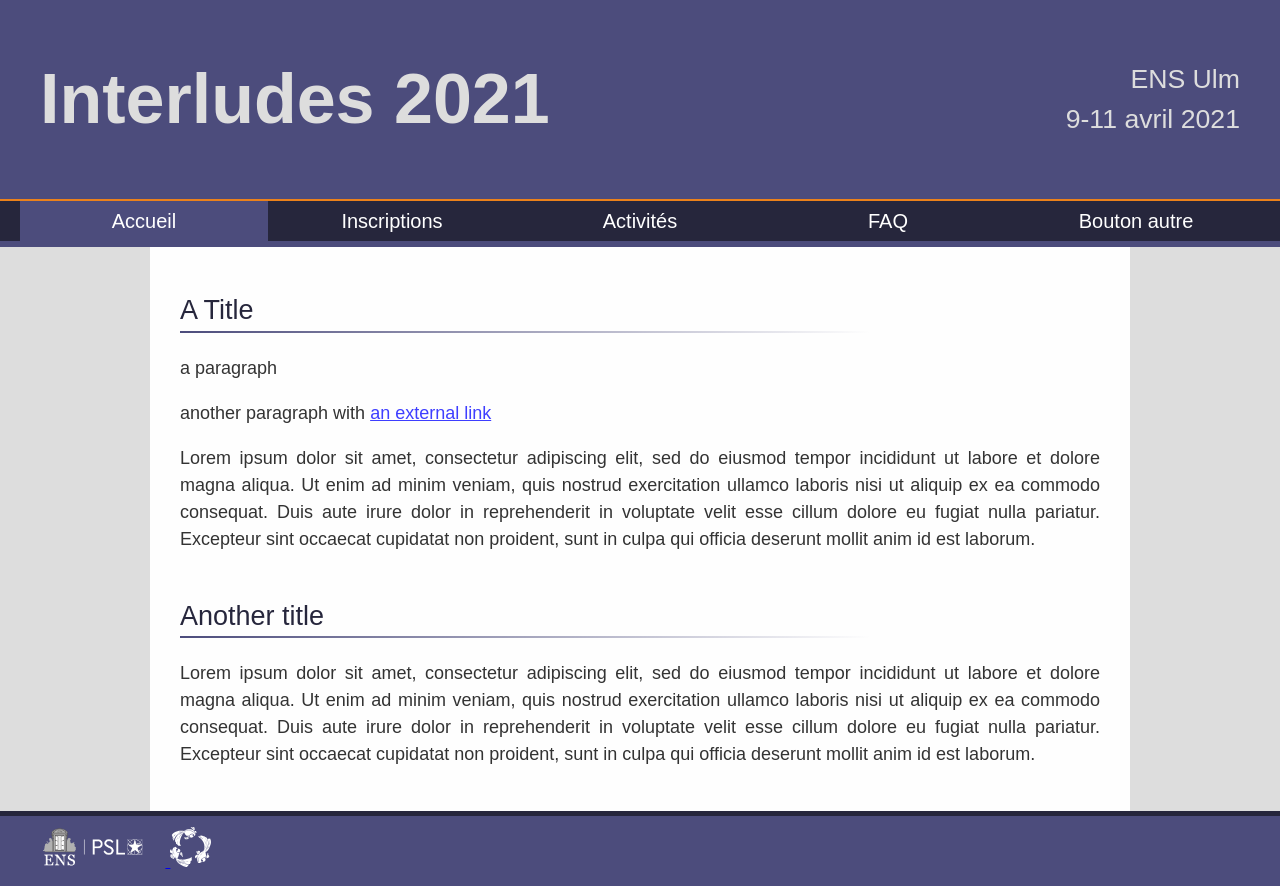
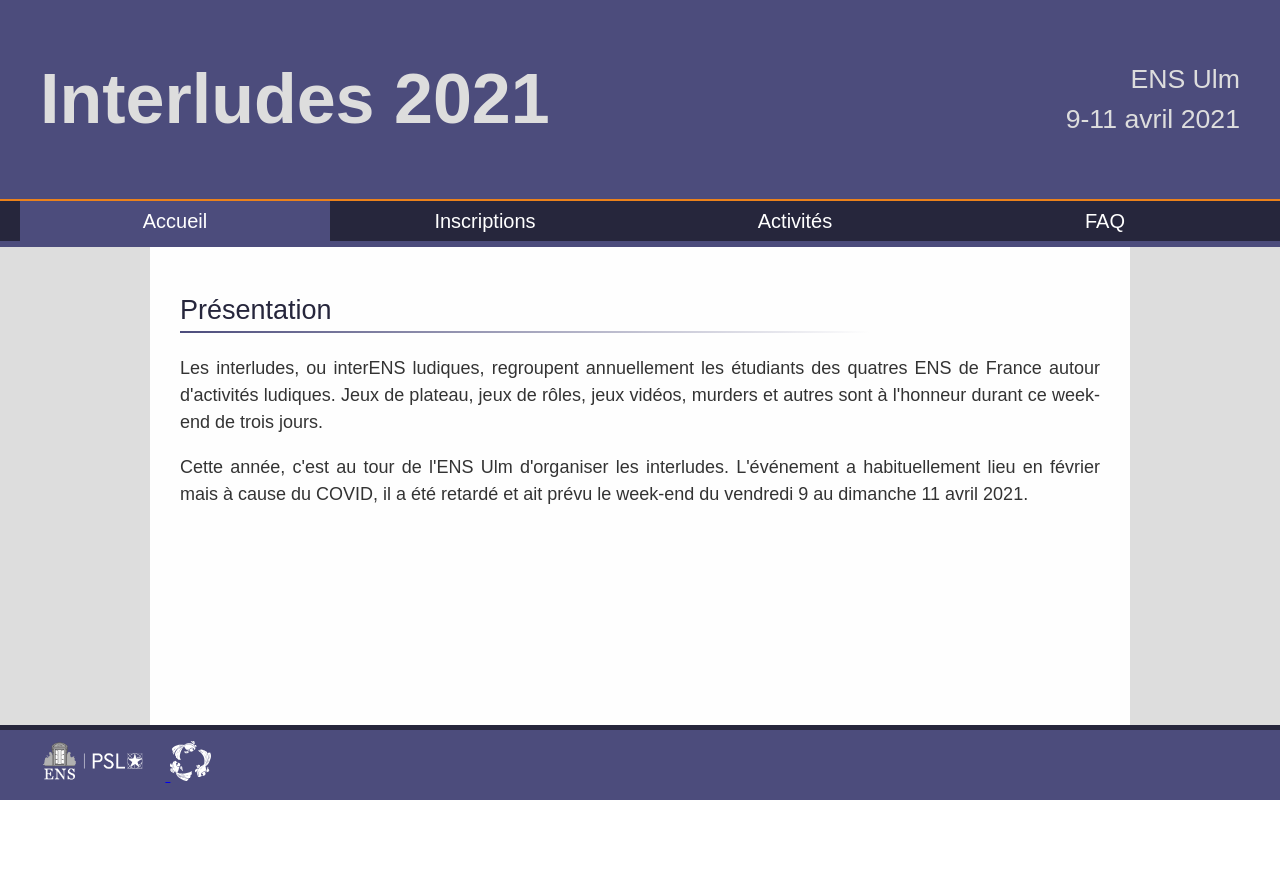
Before and after one commit to dlesbre/site-interludes, a Django app: page / in a window 1280 px wide. After the commit the page ends 800 px from the top, so only its background shows below. Run offline with Django 3.2, Linux system fonts and the light colour scheme.

Commit message:
Wrote short presentation

```diff
--- a/home/templates/base.html
+++ b/home/templates/base.html
@@ -40,10 +40,6 @@
 				class={% if slug == "faq" %}"current"{% else %}"internal"{% endif %}>
 				FAQ
 			</a>
-			<a href="/undef/" rel="text/html"
-				class={% if slug == "undef" %}"current"{% else %}"internal"{% endif %}>
-				Bouton autre
-			</a>
 		</nav>
 
 		<main>
--- a/home/templates/home.html
+++ b/home/templates/home.html
@@ -1,11 +1,17 @@
 {% extends "base.html" %}
 
 {% block "content" %}
-	<h2>A Title</h2>
-	<p>a paragraph</p>
-	<p>another paragraph with <a href="http://www.google.com" class="external">an external link</a></p>
-	<p>Lorem ipsum dolor sit amet, consectetur adipiscing elit, sed do eiusmod tempor incididunt ut labore et dolore magna aliqua. Ut enim ad minim veniam, quis nostrud exercitation ullamco laboris nisi ut aliquip ex ea commodo consequat. Duis aute irure dolor in reprehenderit in voluptate velit esse cillum dolore eu fugiat nulla pariatur. Excepteur sint occaecat cupidatat non proident, sunt in culpa qui officia deserunt mollit anim id est laborum.</p>
-
-	<h2>Another title</h2>
-	<p>Lorem ipsum dolor sit amet, consectetur adipiscing elit, sed do eiusmod tempor incididunt ut labore et dolore magna aliqua. Ut enim ad minim veniam, quis nostrud exercitation ullamco laboris nisi ut aliquip ex ea commodo consequat. Duis aute irure dolor in reprehenderit in voluptate velit esse cillum dolore eu fugiat nulla pariatur. Excepteur sint occaecat cupidatat non proident, sunt in culpa qui officia deserunt mollit anim id est laborum.</p>
+	<h2>Présentation</h2>
+	<p>
+		Les interludes, ou interENS ludiques, regroupent annuellement
+		les étudiants des quatres ENS de France autour d'activités ludiques.
+		Jeux de plateau, jeux de rôles, jeux vidéos, murders et autres sont
+		à l'honneur durant ce week-end de trois jours.
+	</p>
+	<p>
+		Cette année, c'est au tour de l'ENS Ulm d'organiser les interludes.
+		L'événement a habituellement lieu en février mais à cause du COVID,
+		il a été retardé et ait prévu le week-end du vendredi 9 au dimanche 11
+		avril 2021.
+	</p>
 {% endblock %}
```
